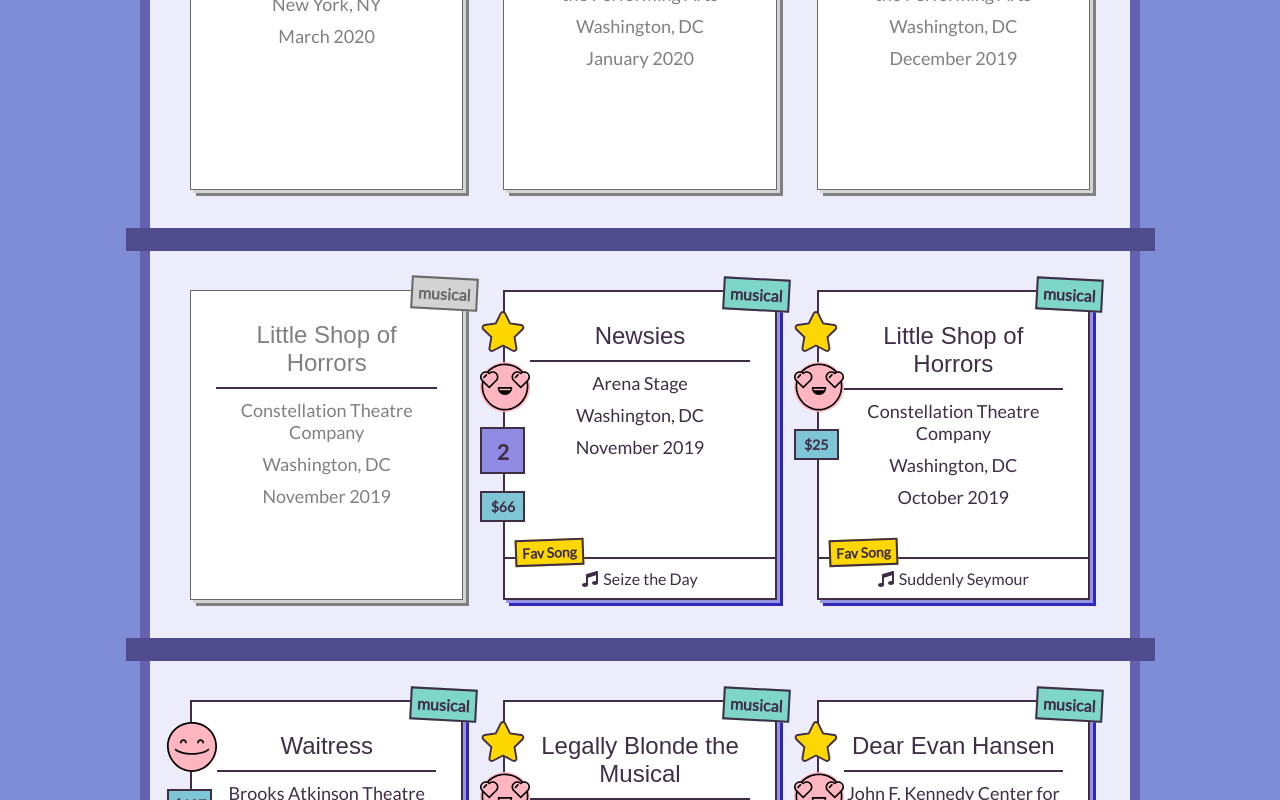
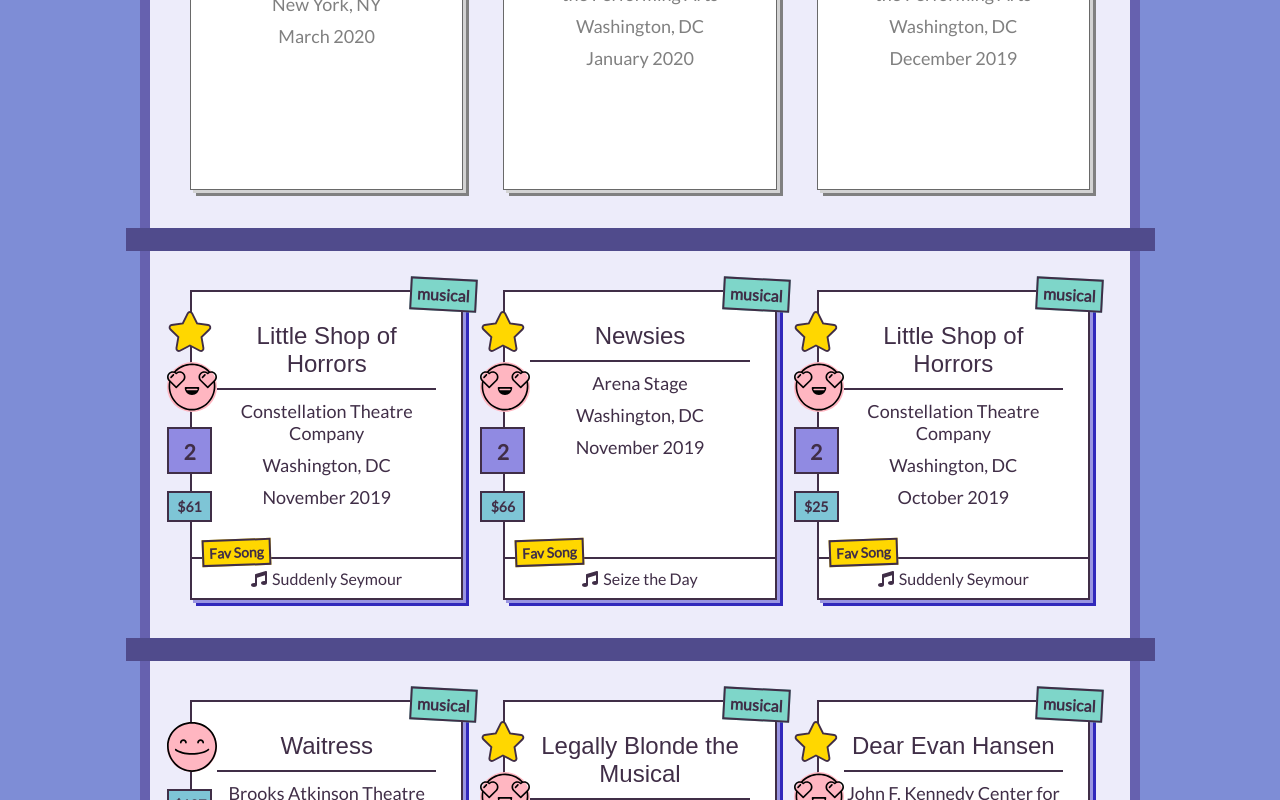
Before and after one commit to brittanyrw/theaterlog, a Vue app: page / in a window 1280 px wide. Shown: the part 1097-1897 px from the top of the page. Built offline with nearby package versions, Linux system fonts and the light colour scheme; a web font is replaced by a local one.

Commit message:
Update shows.js

```diff
--- a/src/data/shows.js
+++ b/src/data/shows.js
@@ -44,11 +44,13 @@
     theater: "Constellation Theatre Company",
     date: "November 2019",
     location: "Washington, DC",
+    favSong: 'Suddenly Seymour',
     fav: true,
-    upcoming: true,
-    multi: 0,
+    upcoming: false,
+    multi: 2,
     type: 'musical',
     review: 'love',
+    favSongLink: 'https://www.youtube.com/watch?v=pkUPUc4Q6bg',
     price: 61
 }, {
     id: 's64',
@@ -73,7 +75,7 @@
     favSong: 'Suddenly Seymour',
     fav: true,
     upcoming: false,
-    multi: 0,
+    multi: 2,
     type: 'musical',
     review: 'love',
     favSongLink: 'https://www.youtube.com/watch?v=pkUPUc4Q6bg',
```
